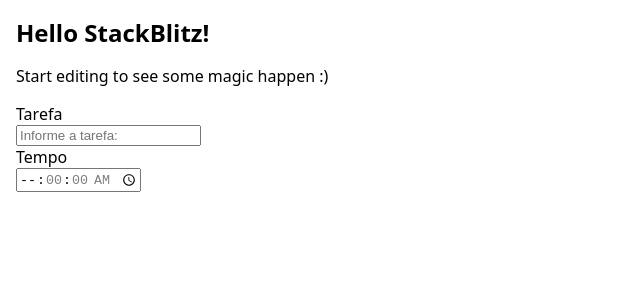
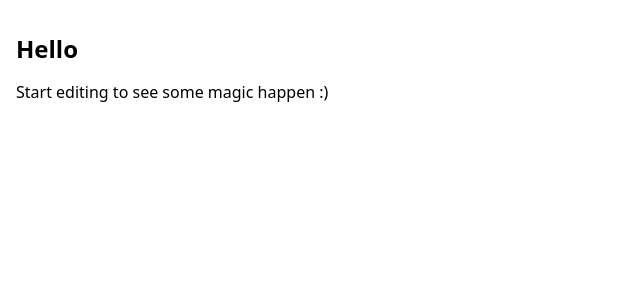
Before and after one commit to Julian0liveira/stackblitz, a React (Create React App) app: page / in a window 1280 px wide. Shown: the top 300 px of the page, without its empty margins (0-640 px from the left). Built offline with nearby package versions, Linux system fonts and the light colour scheme.

Commit message:
3 files modified

```diff
--- a/public/index.html
+++ b/public/index.html
@@ -1 +1,12 @@
-<div id="app"></div>
+<!DOCTYPE html>
+<html lang="en">
+  <head>
+    <meta charset="UTF-8" />
+    <meta http-equiv="X-UA-Compatible" content="IE=edge" />
+    <meta name="viewport" content="width=device-width, initial-scale=1.0" />
+    <title>Document</title>
+  </head>
+  <body>
+    <div id="App"></div>
+  </body>
+</html>
--- a/src/App.tsx
+++ b/src/App.tsx
@@ -1,17 +1,15 @@
 import { FC } from 'react';
 import './style.css';
-import Formulario from './componentes/formulario/formulario';
+//import Formulario from './componentes/formulario/formulario';
 
-export const App: FC<{ name: string }> = ({ name }) => {
+export default function App() {
   return (
     <>
       <div>
-        <h1>Hello {name}!</h1>
+        <h1>Hello</h1>
         <p>Start editing to see some magic happen :)</p>
       </div>
-      <div>
-        <Formulario />
-      </div>
+      <div></div>
     </>
   );
-};
+}
--- a/src/index.tsx
+++ b/src/index.tsx
@@ -1,12 +1,11 @@
 import { StrictMode } from 'react';
 import { createRoot } from 'react-dom/client';
+import App from './App';
 
-import { App } from './App';
-
-const root = createRoot(document.getElementById('app'));
+const root = createRoot(document.getElementById('App'));
 
 root.render(
   <StrictMode>
-    <App name="StackBlitz" />
+    <App />
   </StrictMode>
 );
```
